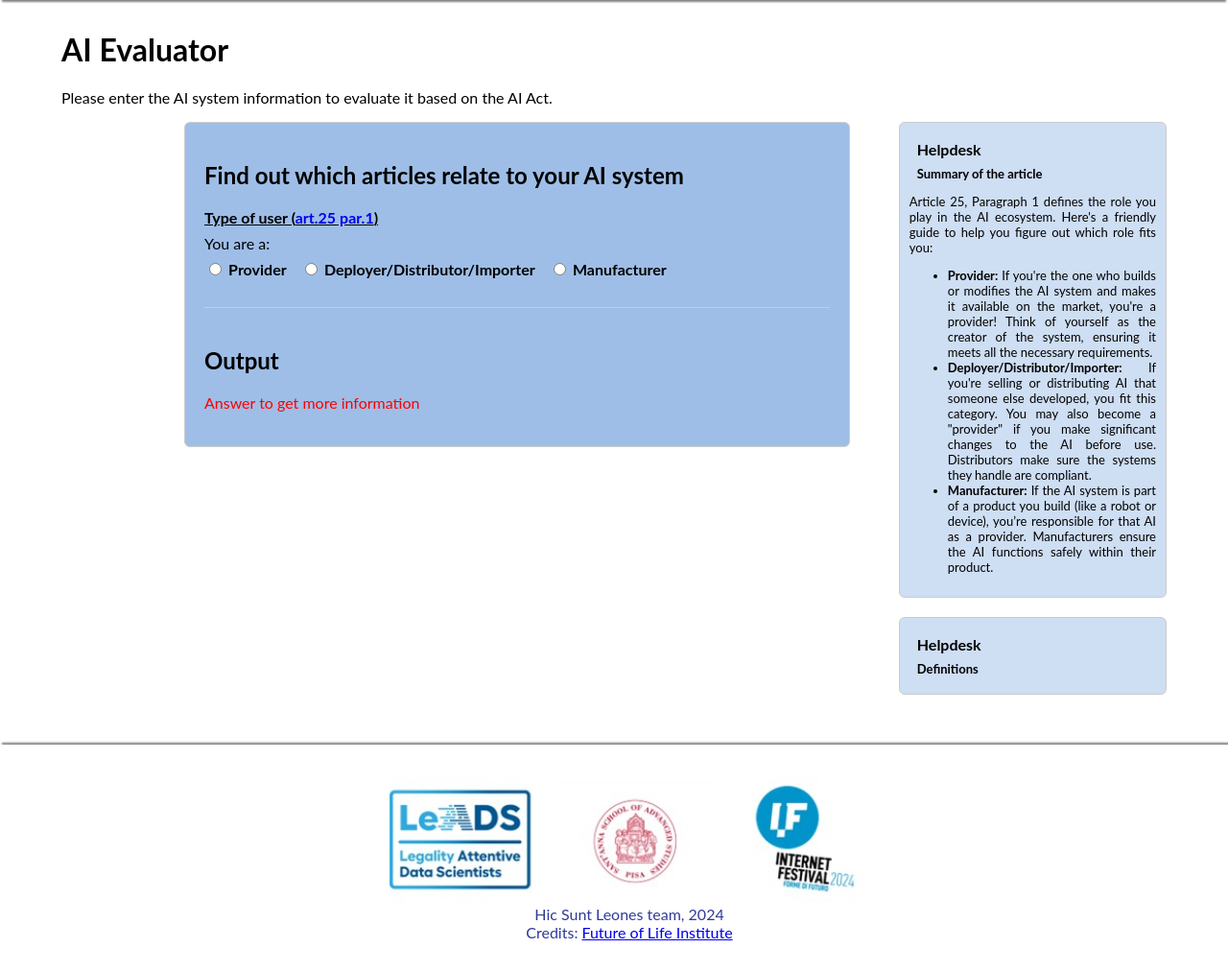
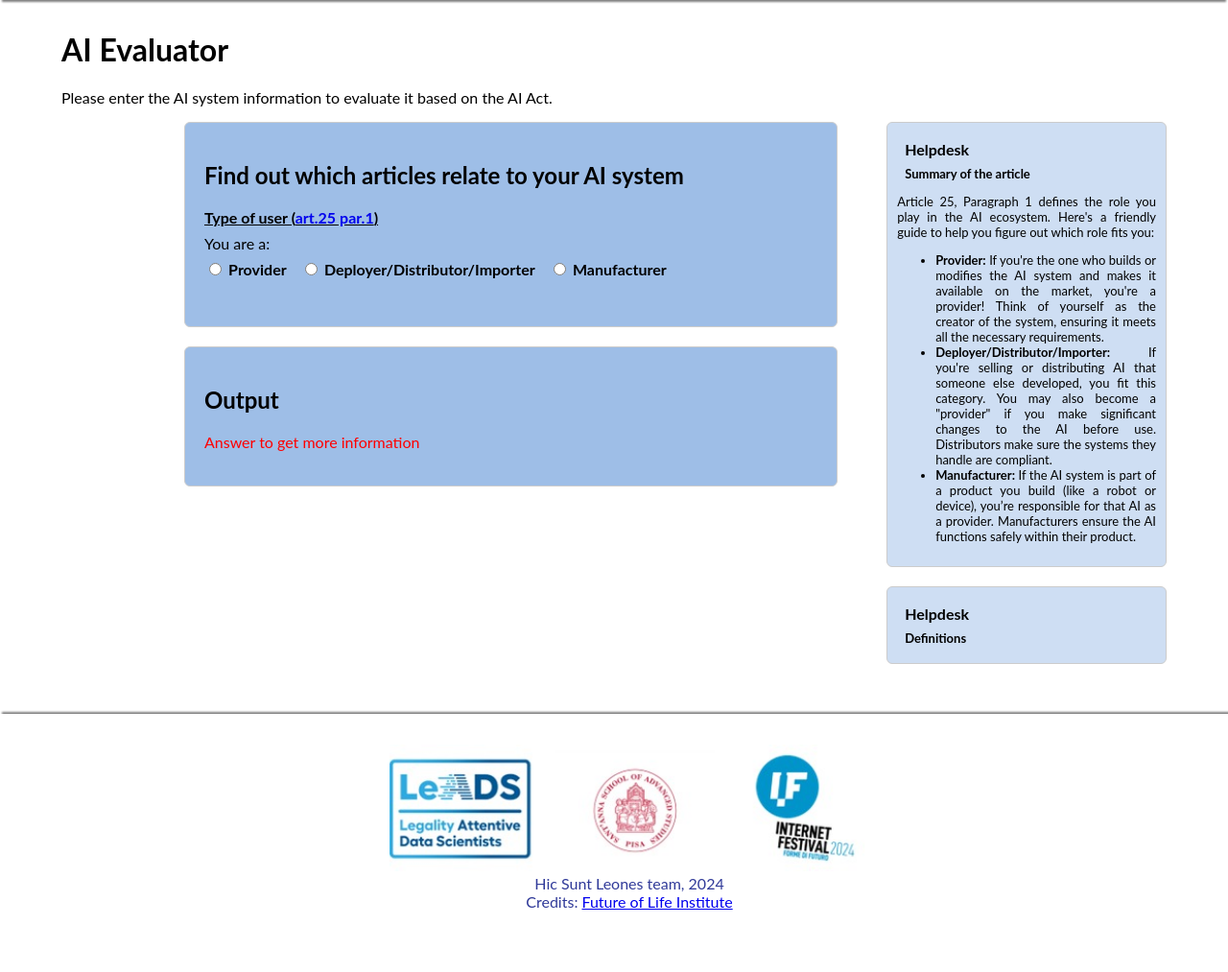
Before and after one commit to Francesco-Barcherini/aicompass, a Flask app: page /ai-evaluator in a window 1280 px wide; the page is wider, and only the part inside the window is pictured. Shown: the part 96-1109 px from the top of that part at 96% size. After the commit the page ends 1044 px from the top of that part, so only its background shows below. Run offline with Flask 3, Linux system fonts and the light colour scheme.

Commit message:
edit: separate boxes form output

```diff
--- a/templates/ai_evaluator.html
+++ b/templates/ai_evaluator.html
@@ -4,12 +4,14 @@
 <h1>AI Evaluator</h1>
 <p>Please enter the AI system information to evaluate it based on the AI Act.</p>
 <div class="evaluator">
-    <div class="ai_evaluator_form box">
-        <h2>Find out which articles relate to your AI system</h2>
-        <form>
+    <div class="ai_evaluator_form">
+        <div class="questions box">
+            <h2>Find out which articles relate to your AI system</h2>
+            <form>
 
-        </form>
-        <div id="ai_evaluator_results">
+            </form>
+        </div>
+        <div id="ai_evaluator_results" class="box">
             <h2>Output</h2>
 
         </div>
@@ -36,6 +38,8 @@
     .box {
         border: 1px solid #ccc;
         border-radius: 6px;
+        background-color: #3b7bce7e;
+        padding: 20px;
     }
 
     .evaluator {
@@ -47,8 +51,6 @@
     .ai_evaluator_form {
         margin: 0 5% 0 auto;
         width: 70%;
-        background-color: #3b7bce7e;
-        padding: 20px;
         height: fit-content;
     }
 
```
